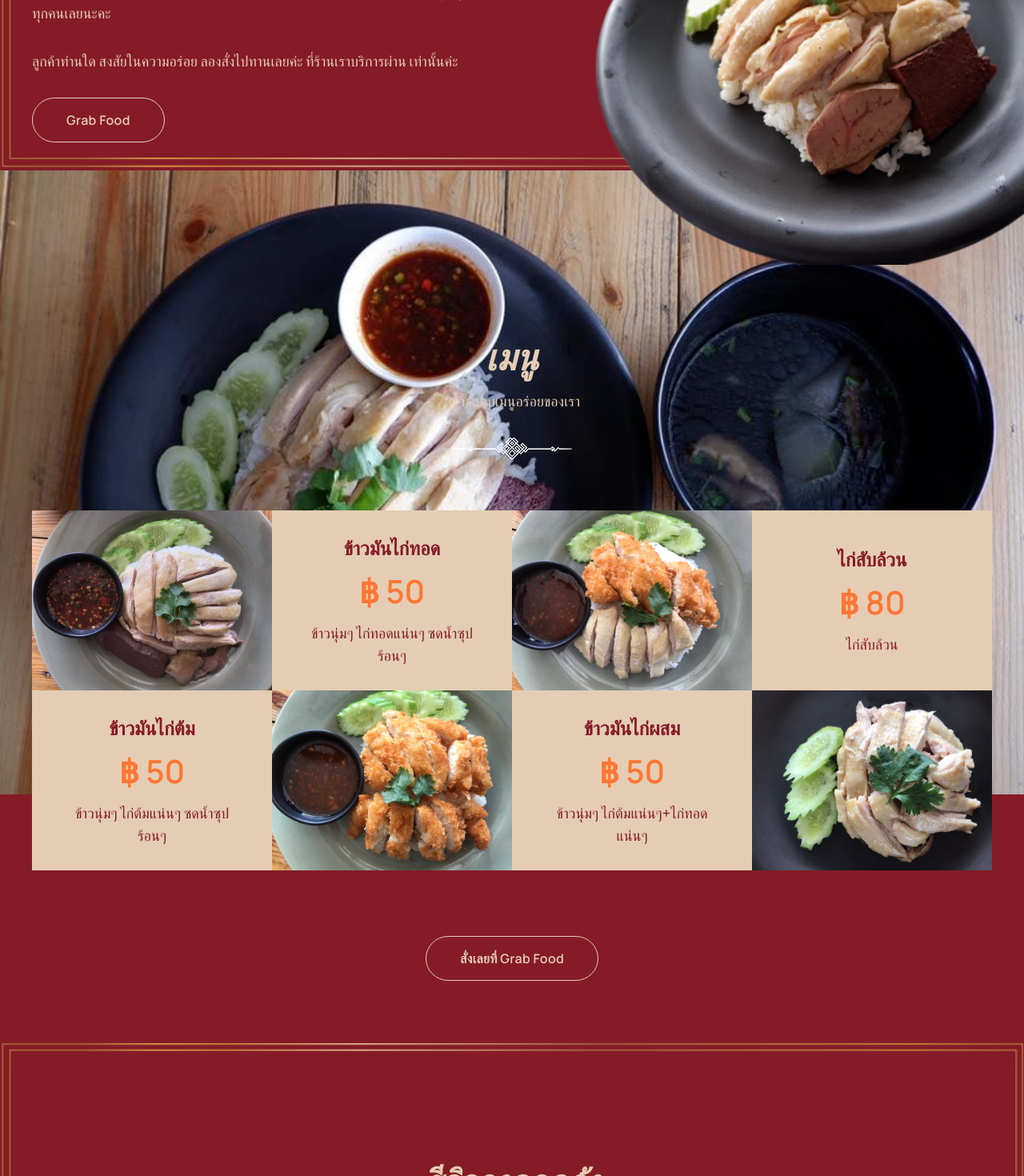
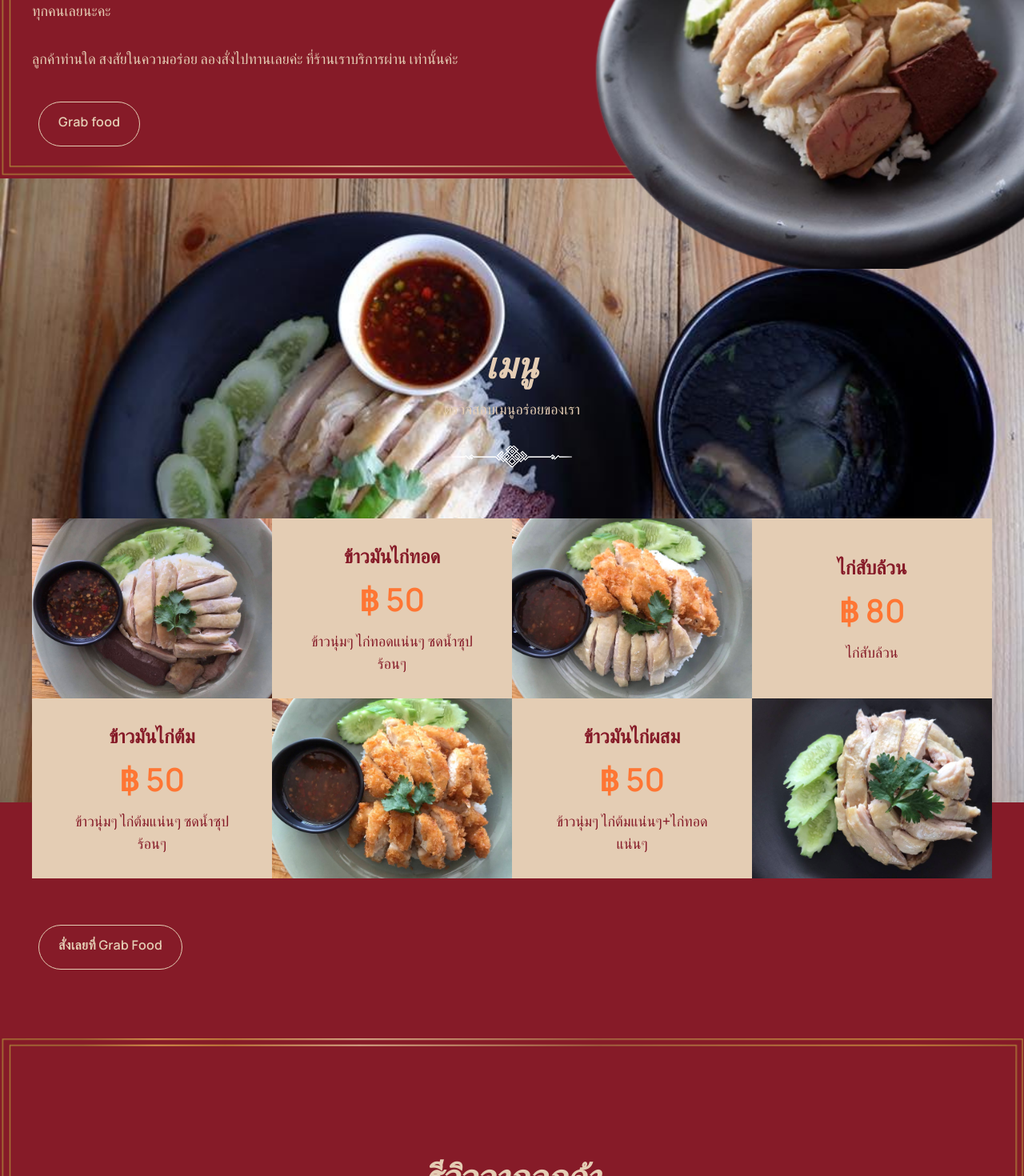
Before and after one commit to rubnganpanha/lungtumkhaomunkai, a Next.js app: page / in a window 1280 px wide. Shown: the part 920-2390 px from the top of the page at 80% size. Built offline with nearby package versions, Linux system fonts and the light colour scheme.

Commit message:
5
Updated buttons and navigation

```diff
--- a/src/app/globals.css
+++ b/src/app/globals.css
@@ -74,7 +74,7 @@
     @apply font-secondary font-bold text-base uppercase tracking-[-0.04em] text-second-main mb-2;
   }
   .btn {
-    @apply h-14 rounded-full bg-accent px-[42px] border border-second-main text-base font-secondary font-semibold tracking-[0.02em] outline-none hover:bg-accent-hover  hover:text-primary-main transition-all duration-300 flex justify-center items-center;
+    @apply h-14 rounded-full bg-accent px-[42px] border border-second-main text-base font-secondary font-semibold tracking-[0.02em] outline-none hover:bg-accent-hover  hover:text-primary-main transition-all duration-300 inline-block text-center cursor-pointer;
   }
   .input {
     @apply h-[56px] w-[316px] outline-none pl-[30px] rounded-full border-2 border-gray-200 font-secondary font-semibold text-base text-dark  placeholder:text-dark;
--- a/src/components/About.tsx
+++ b/src/components/About.tsx
@@ -4,7 +4,9 @@ import React from "react";
 import { aboutData } from "@/constants";
 // import motion
 import { motion } from "framer-motion";
-// inport variants
+// import variants
+import { useRouter } from "next/navigation";
+
 import {
   plateVariants,
   staggerContainer,
@@ -22,6 +24,14 @@ const About = () => {
   // destructure data
   const { pretitle, title, btnText, AboutImg, btnURL } = aboutData;
 
+  const router = useRouter();
+
+  const handleClick = () => {
+    const menuSection = document.getElementById("menu");
+    if (menuSection) {
+      menuSection.scrollIntoView({ behavior: "smooth" });
+    }
+  };
   return (
     <section id="about" className="min-h-[300px] border-image">
       <div className="container mx-auto min-h-[300px]">
@@ -53,11 +63,16 @@ const About = () => {
               ลูกค้าท่านใด สงสัยในความอร่อย ลองสั่งไปทานเลยค่ะ
               ที่ร้านเราบริการผ่าน เท่านั้นค่ะ
             </p>
-            <button className="btn capitalize mx-auto lg:mx-0">
-              <Link href={btnURL} title={btnText} target="_blank">
+            <Link href={btnURL} legacyBehavior passHref>
+              <a
+                className="btn py-3 px-6 m-2"
+                target="_blank"
+                rel="noopener noreferrer"
+                title={btnText}
+              >
                 {btnText}
-              </Link>
-            </button>
+              </a>
+            </Link>
           </motion.div>
           {/* image */}
           <motion.div
--- a/src/components/Hero.tsx
+++ b/src/components/Hero.tsx
@@ -1,15 +1,28 @@
 "use client";
 import React from "react";
-
+import { useRouter } from "next/navigation";
 import { heroData } from "@/constants";
 import Header from "./Header";
 import { motion } from "framer-motion";
 import { fadeIn, staggerContainer } from "../../public/assets/variants";
 import Link from "next/link";
+
 function Hero() {
   const { pretitle, title, subtitle, btnText } = heroData;
+
+  const router = useRouter();
+
+  const handleClick = () => {
+    const menuSection = document.getElementById("menu");
+    if (menuSection) {
+      menuSection.scrollIntoView({ behavior: "smooth" });
+    }
+  };
   return (
-    <section className="min-h-[700px] lg:bg-hero lg:bg-cover lg:bg-right ">
+    <section
+      id="hero"
+      className="min-h-[700px] lg:bg-hero lg:bg-cover lg:bg-right "
+    >
       <Header />
 
       <div className="container mx-auto min-h-[700px] flex justify-center items-center ">
@@ -32,8 +45,8 @@ function Hero() {
             {subtitle}
           </motion.p>
           <motion.div variants={fadeIn("down", "tweem", 1.8, 0.5)}>
-            <button className="btn">
-              <Link href="#menu">{btnText}</Link>
+            <button className="btn" onClick={handleClick}>
+              {btnText}
             </button>
           </motion.div>
         </motion.div>
--- a/src/components/Menu.tsx
+++ b/src/components/Menu.tsx
@@ -101,11 +101,21 @@ const Menu = () => {
               })}
             </div>
           </div>
-          <button className="btn mx-auto capitalize mt-8">
+          {/* <button className="btn mx-auto capitalize mt-8">
             <Link href={btnURL} title={btnText} target="_blank">
               {btnText}
             </Link>
-          </button>
+          </button> */}
+          <Link href={btnURL} legacyBehavior passHref>
+            <a
+              className="btn py-3 px-6 m-2"
+              target="_blank"
+              rel="noopener noreferrer"
+              title={btnText}
+            >
+              {btnText}
+            </a>
+          </Link>
         </div>
       </motion.div>
     </section>
--- a/src/components/Nav.tsx
+++ b/src/components/Nav.tsx
@@ -7,45 +7,51 @@ import { motion } from "framer-motion";
 
 export default function Nav() {
   const [nav, setNav] = useState(false);
+
+  const handleNavClick = (id: string) => {
+    const element = document.getElementById(id);
+    if (element) {
+      element.scrollIntoView({ behavior: "smooth" });
+    }
+    setNav(!nav);
+  };
   return (
     <nav className="w-full h-full">
-      <ul className=" h-full flex flex-col lg:flex-row justify-center items-center gap-y-6 lg:gap-x-32">
-        {navData.map((item, index) => {
-          return (
-            <li key={index}>
-              <Link
-                onClick={() => setNav(!nav)}
-                href={item.href}
-                className="text-xl capitalize font-primary
-                hover:text-navPanelTextHover transition-all duration-300
-                "
-              >
-                {item.name}
-              </Link>
-            </li>
-          );
-        })}
-        <li className="lg:hidden justify-center items-center before:block before:border-b-2 before:bg-second-main before:border-solid  before:mb-6">
+      <ul className="h-full flex flex-col lg:flex-row justify-center items-center gap-y-6 lg:gap-x-32">
+        {navData.map((item, index) => (
+          <li key={index}>
+            <a
+              onClick={() => handleNavClick(item.href.substring(1))}
+              className="text-xl capitalize font-primary
+              hover:text-navPanelTextHover transition-all duration-300 cursor-pointer"
+            >
+              {item.name}
+            </a>
+          </li>
+        ))}
+        <li className="lg:hidden justify-center items-center before:block before:border-b-2 before:bg-second-main before:border-solid before:mb-6">
           <div className="flex justify-center items-center mb-1">
             <Socials />
           </div>
           <div className="flex justify-center items-center mb-1">
-            <Link
+            <a
               href="https://maps.app.goo.gl/bC4VJznsajYpM4T48"
               className="no-underline hover:text-iconh-main"
               target="_blank"
+              rel="noopener noreferrer"
             >
               23/69 3240, พัทยา, ประเทศไทย, ชลบุรี
-            </Link>
+            </a>
           </div>
           <div className="flex justify-center items-center uppercase mb-4">
-            <Link
+            <a
               href="https://github.com/56023613"
               className="no-underline table-cell py-1 hover:text-iconh-main"
               target="_blank"
+              rel="noopener noreferrer"
             >
               powered by 56023613
-            </Link>
+            </a>
           </div>
         </li>
       </ul>
```
